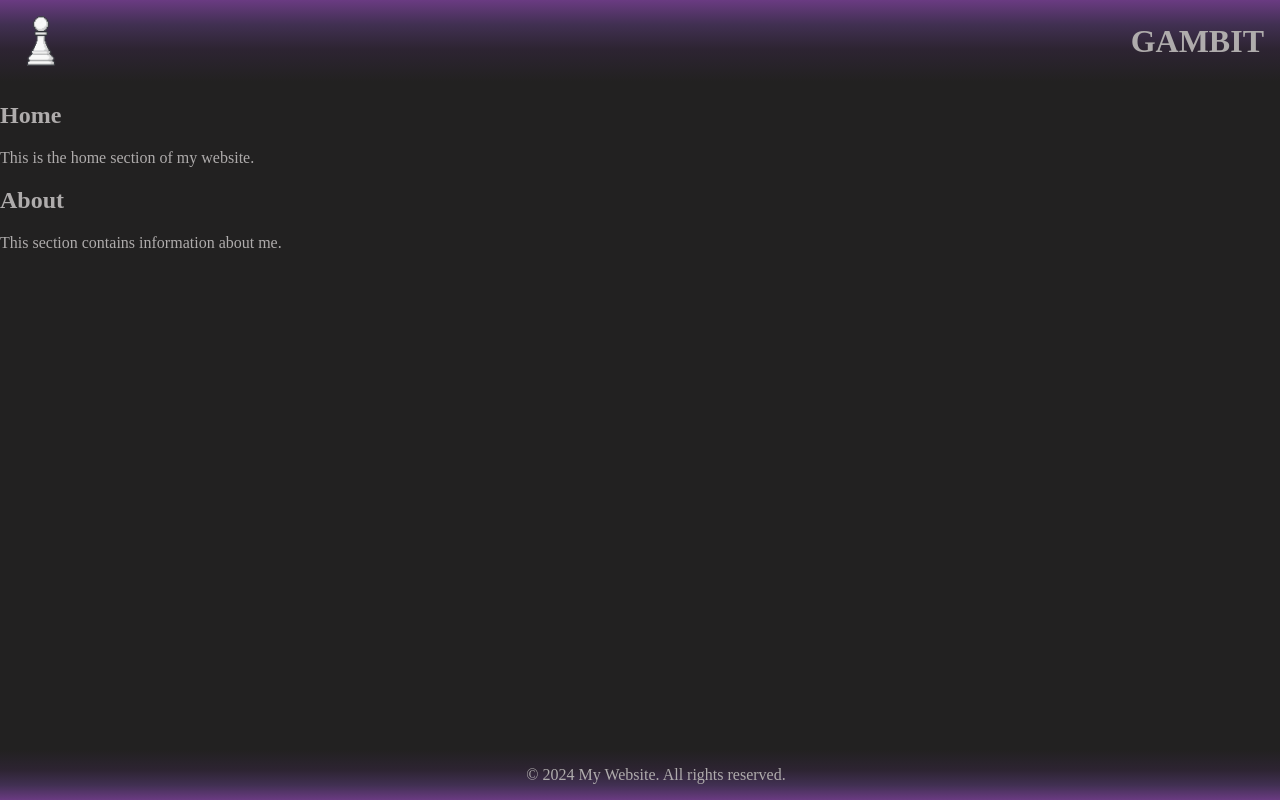
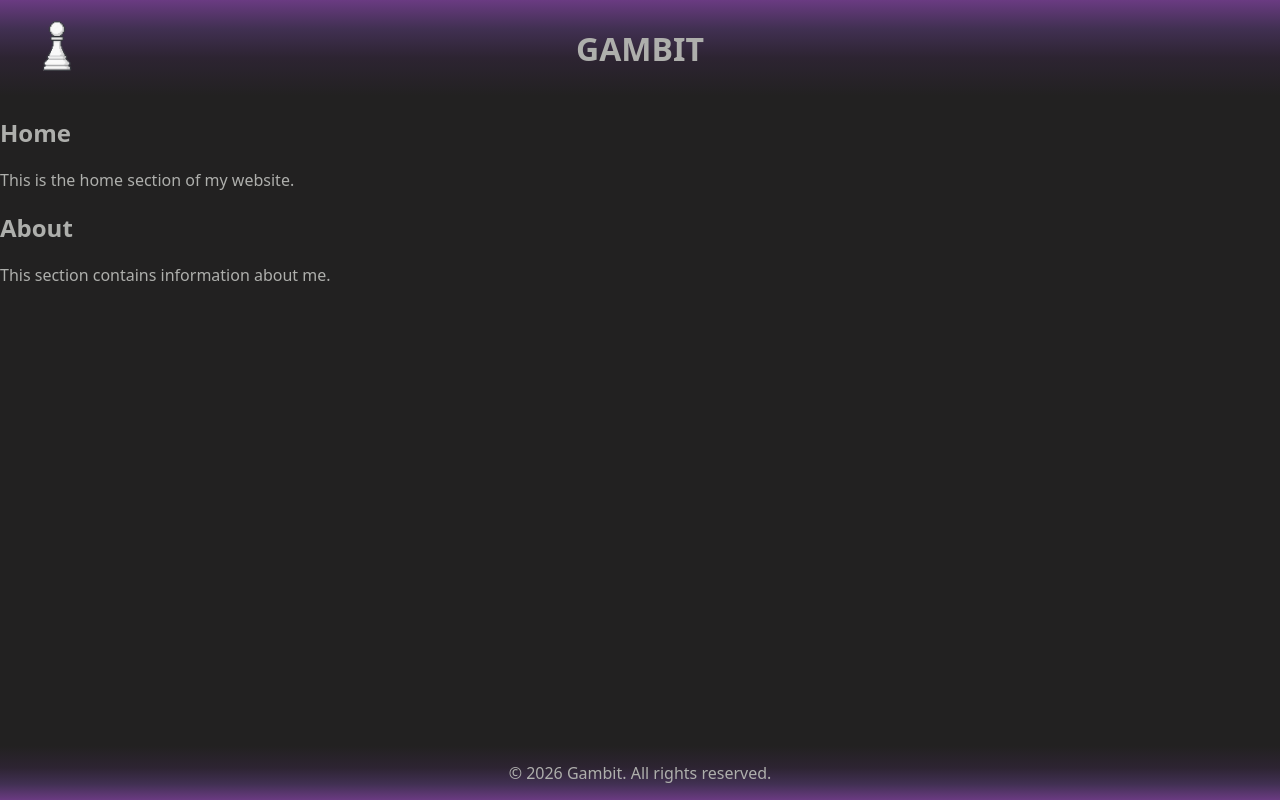
Before and after one commit to lukeskywalker4621-cmyk/Gambit, a plain HTML site: page index.html in a window 1280 px wide. Drawn offline with Linux system fonts and the light colour scheme.

Commit message:
updating css and other things

```diff
--- a/css/style.css
+++ b/css/style.css
@@ -1,64 +1,112 @@
+:root {
+    color-scheme: dark;
+    --bg: #222121;
+    --text: #aeafac;
+    --purple-dark: #2d2432;
+    --purple-mid: #413052;
+    --purple-light: #6a3b82;
+}
+
+*,
+*::before,
+*::after {
+    box-sizing: border-box;
+}
+
 body {
+    min-height: 100vh;
     margin: 0;
-    background-color: rgb(34, 33, 33);
-    color: rgb(175, 172, 172);
+    padding-bottom: 4rem; /* Keeps content clear of the fixed footer */
+    background-color: var(--bg);
+    color: var(--text);
+    font-family: system-ui, sans-serif;
 }
 
 header {
-    background-color: rgb(34, 33, 33);
+    background-color: var(--bg);
     text-transform: uppercase;
 }
 
 .top-bar {
+    position: relative;
     display: flex;
+    align-items: center;
     justify-content: space-between;
-    align-items: center;
-    padding: 1rem;
+    min-height: 6rem;
+    padding: 1rem 2rem;
     background: linear-gradient(
         to top,
-    #222121 0%,
-    #2d2432 40%,
-    #413052 70%,
-    #6a3b82 100%
+        var(--bg) 0%,
+        var(--purple-dark) 40%,
+        var(--purple-mid) 70%,
+        var(--purple-light) 100%
     );
 }
 
-footer{
+.top-bar h1 {
+    position: absolute;
+    top: 50%;
+    left: 50%;
+    margin: 0;
+    transform: translate(-50%, -50%);
+    text-align: center;
+    font-size: clamp(1.25rem, 4vw, 2rem);
+}
+
+.top-bar nav {
+    order: -1;
+}
+
+.logo,
+.main-menu-button {
+    width: 3.125rem;
+    height: 3.125rem;
+}
+
+.logo {
+    object-fit: contain;
+}
+
+.main-menu-button {
+    display: inline-flex;
+    align-items: center;
+    justify-content: center;
+    padding: 0;
+    border: 0;
+    background: transparent;
+    color: inherit;
+    cursor: pointer;
+}
+
+.main-menu-button:focus-visible {
+    outline: 2px solid var(--text);
+    outline-offset: 4px;
+}
+
+footer {
     position: fixed;
+    z-index: 10;
+    right: 0;
     bottom: 0;
-    width: 100%;
+    left: 0;
     display: flex;
     justify-content: center;
     padding: 1rem;
     background: linear-gradient(
         to bottom,
-    #222121 0%,
-    #2d2432 40%,
-    #413052 70%,
-    #6a3b82 100%
+        var(--bg) 0%,
+        var(--purple-dark) 40%,
+        var(--purple-mid) 70%,
+        var(--purple-light) 100%
     );
 }
 
-.top-bar h1 {
-    margin: 0;
-}
-.top-bar nav{
-    order: -1;
+@media (max-width: 600px) {
+    .top-bar {
+        padding-inline: 1rem;
     }
 
-.logo {
-    width: 50px;
-    height: 50px;
+    .top-bar h1 {
+        max-width: 55%;
     }
-
-.main-menu-button {
-    display: flex;
-    align-items: center;
-    justify-content: center;
-    padding: 0;
-    width: 50px;
-    height: 50px;
-    border: 0;
-    background: transparent;
-    cursor: pointer;
 }
--- a/index.html
+++ b/index.html
@@ -4,7 +4,7 @@
 <head>
     <meta charset="UTF-8">
     <meta name="viewport" content="width=device-width, initial-scale=1.0">
-    <title>My Website</title>
+    <title>Gambit</title>
     <link rel="stylesheet" href="css/style.css">
     <link rel="icon" type="image/x-icon" href="assets/icons/Icon.ico">
 </head>
@@ -36,7 +36,7 @@
         </section>
     </main>
     <footer>
-            &copy; 2024 My Website. All rights reserved.
+            &copy; 2026 Gambit. All rights reserved.
     </footer>
 </body>
 </html>
```
Lines whose indentation alone changed are shown as unchanged.
